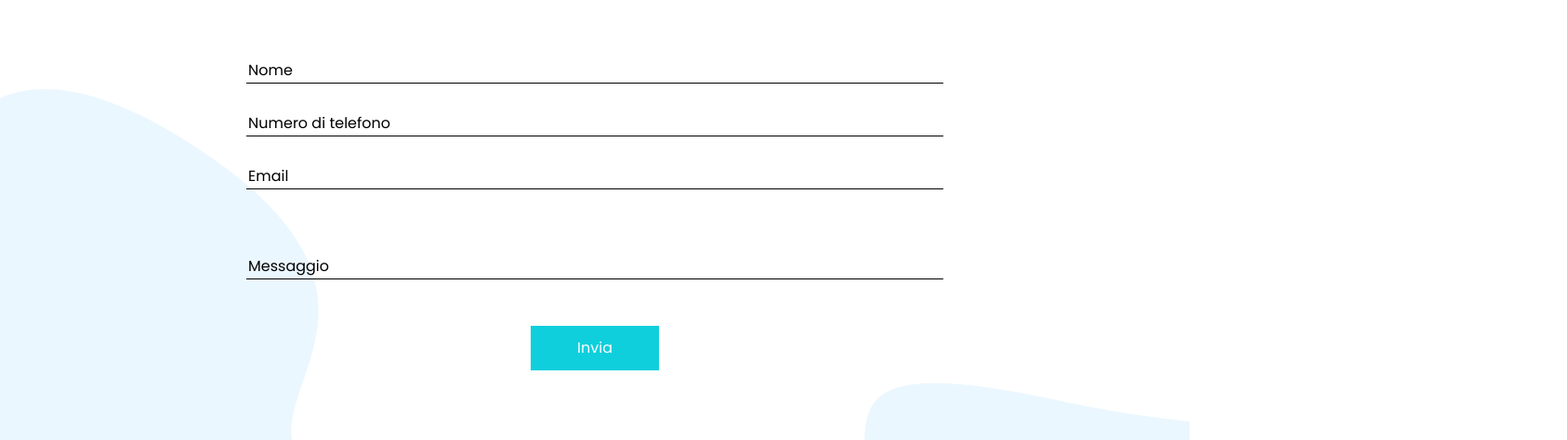
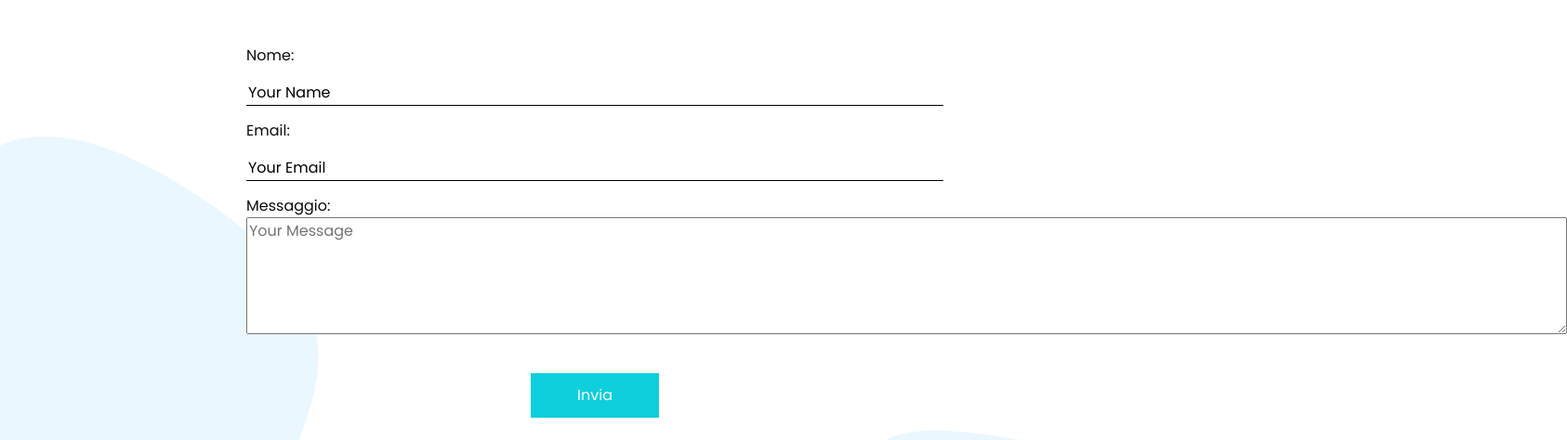
Before and after one commit to JulsSal99/sito, a plain HTML site: page contact.html in a window 1280 px wide. Shown: the part 205-679 px from the top of the page at 93% size, 1686 px wide, since content can reach past the window. Drawn offline with Linux system fonts and the light colour scheme.

Commit message:
Update contact.html

```diff
--- a/contact.html
+++ b/contact.html
@@ -86,23 +86,19 @@
             <form action="">
               <div class="contact_form-container">
                 <div>
-                  <div>
-                    <input type="text" placeholder="Nome">
-                  </div>
-                  <div>
-                    <input type="text" placeholder="Numero di telefono">
-                  </div>
-                  <div>
-                    <input type="email" placeholder="Email">
-                  </div>
-                  <div class="">
-                    <input type="text" placeholder="Messaggio" class="message_input">
-                  </div>
-                  <div class=" d-flex justify-content-center ">
-                    <button type="submit">
-                      Invia
-                    </button>
-                  </div>
+                  <form action="mailto:giulio.salada@gmail.com" method="get" enctype="text/plain" name="EmailForm">
+                    Nome:<br>
+                    <input type="text" name="subject" placeholder="Your Name"><br>
+                    Email:<br>
+                    <input type="email" name="email" placeholder="Your Email"><br>
+                    Messaggio:<br>
+                    <textarea name="body" rows="5" cols="100%" placeholder="Your Message"></textarea><br>
+                    <div class=" d-flex justify-content-center ">
+                      <button type="submit" value="Send">
+                        Invia
+                      </button>
+                    </div>
+                  </form>
                 </div>
               </div>
             </form>
```
